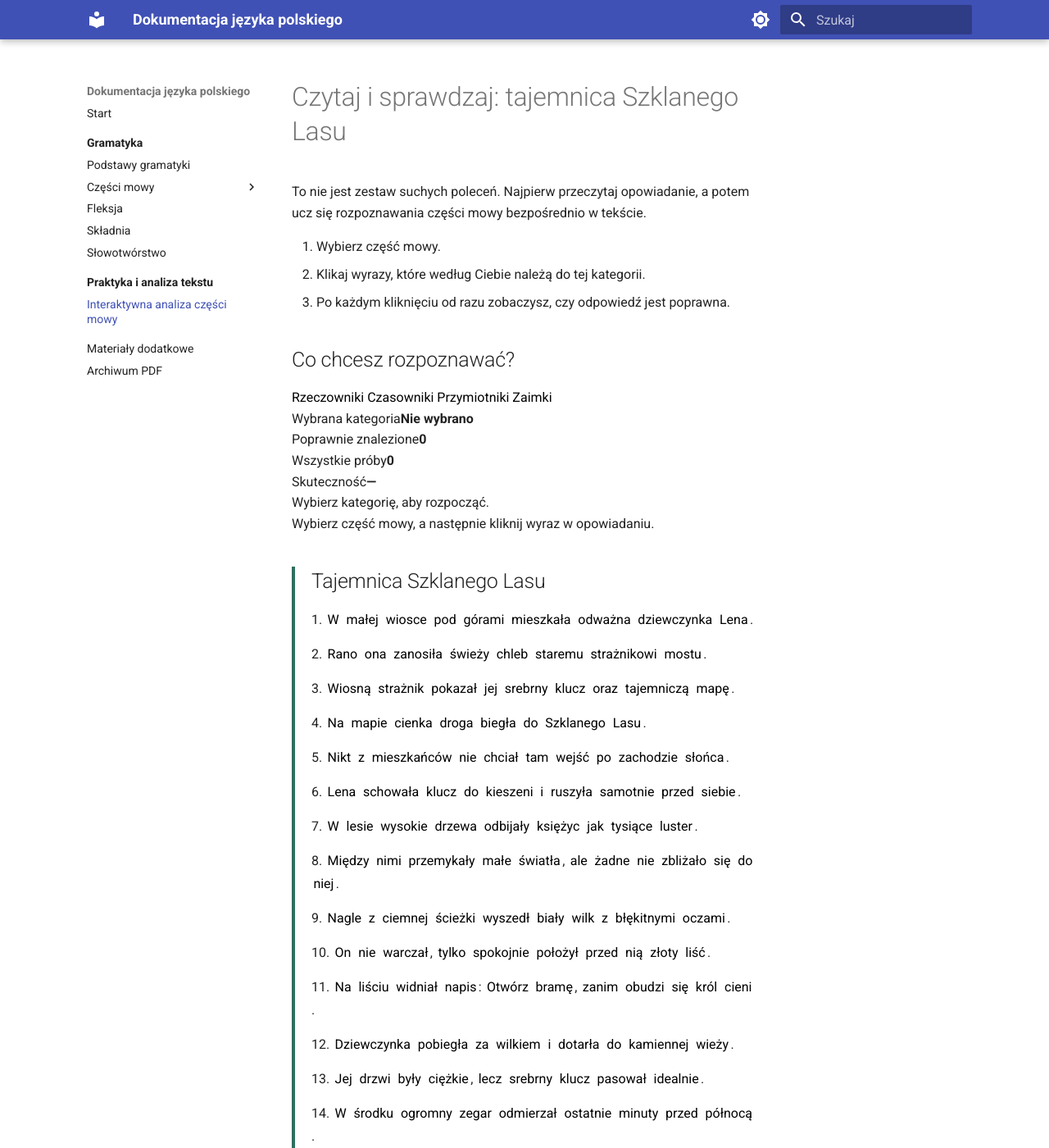
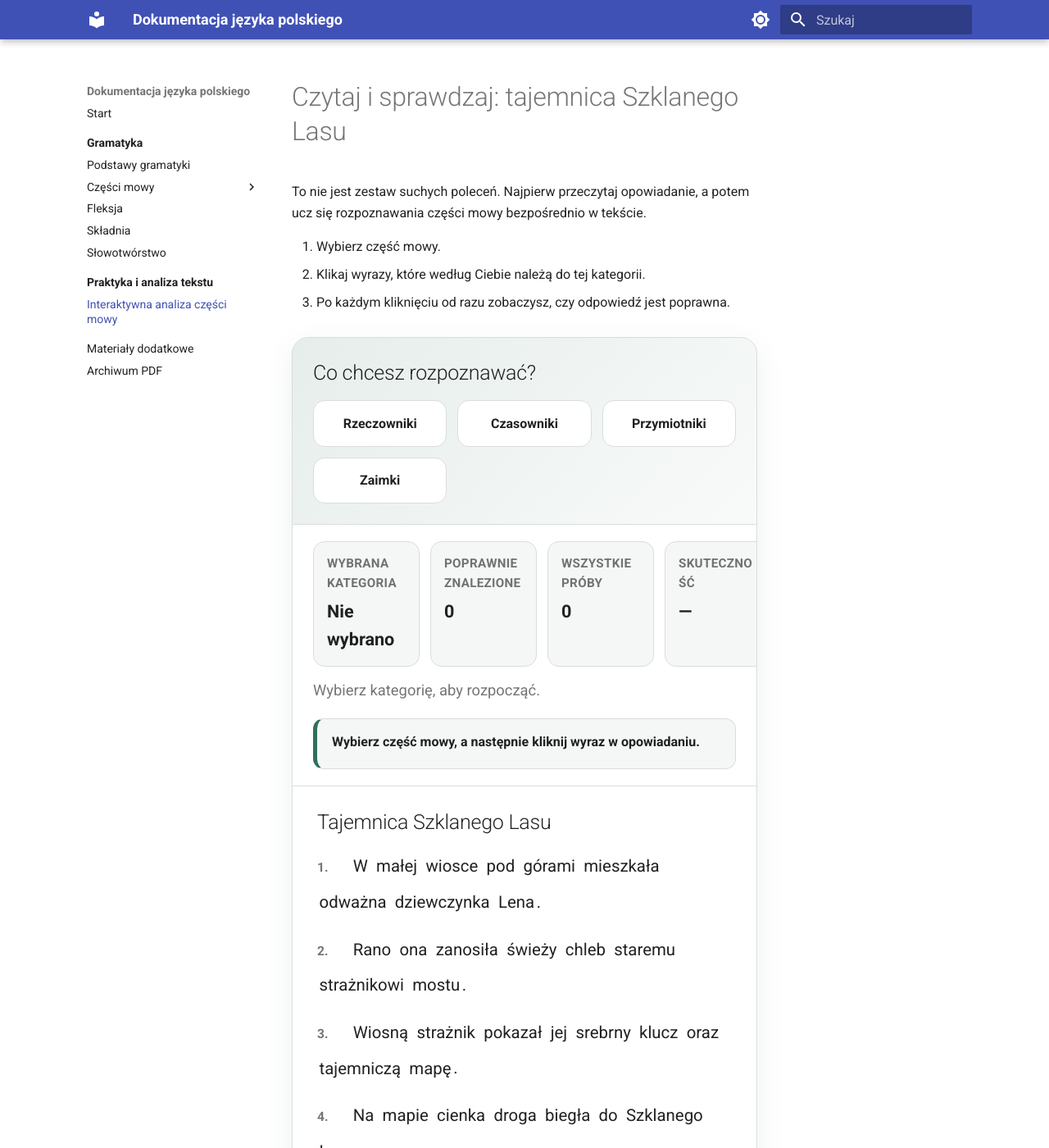
Before and after one commit to dchorazkiewicz/SP_JP, an MkDocs documentation site: the page built from docs/praktyka/interaktywna-analiza-czesci-mowy.md, in a window 1280 px wide and 1400 px high. Shown: the whole window at 82% size. Built offline with MkDocs 1.6.1 and Material for MkDocs 9.7.7, drawn with Linux system fonts in a browser that asks for light colours.

Commit message:
Style interactive grammar reading activity

```diff
--- a/docs/stylesheets/extra.css
+++ b/docs/stylesheets/extra.css
@@ -4,10 +4,41 @@
   --sp-line: #d8dedb;
   --sp-soft: #f5f7f6;
   --sp-text-soft: #5c6964;
-  --sp-noun: #dbeafe;
-  --sp-verb: #dcfce7;
-  --sp-adjective: #fef3c7;
-  --sp-pronoun: #f3e8ff;
+  --sp-noun-bg: #dbeafe;
+  --sp-noun-line: #2563eb;
+  --sp-noun-text: #1e3a8a;
+  --sp-verb-bg: #dcfce7;
+  --sp-verb-line: #16a34a;
+  --sp-verb-text: #166534;
+  --sp-adjective-bg: #fef3c7;
+  --sp-adjective-line: #d97706;
+  --sp-adjective-text: #854d0e;
+  --sp-pronoun-bg: #f3e8ff;
+  --sp-pronoun-line: #9333ea;
+  --sp-pronoun-text: #6b21a8;
+  --sp-error-bg: #fee2e2;
+  --sp-error-line: #dc2626;
+  --sp-error-text: #991b1b;
+  --sp-success-bg: #ecfdf5;
+  --sp-warning-bg: #fff7ed;
+}
+
+[data-md-color-scheme="slate"] {
+  --sp-line: #46515a;
+  --sp-soft: #202a31;
+  --sp-text-soft: #b7c0c6;
+  --sp-noun-bg: #172554;
+  --sp-noun-text: #bfdbfe;
+  --sp-verb-bg: #14532d;
+  --sp-verb-text: #bbf7d0;
+  --sp-adjective-bg: #713f12;
+  --sp-adjective-text: #fde68a;
+  --sp-pronoun-bg: #581c87;
+  --sp-pronoun-text: #e9d5ff;
+  --sp-error-bg: #7f1d1d;
+  --sp-error-text: #fecaca;
+  --sp-success-bg: #064e3b;
+  --sp-warning-bg: #7c2d12;
 }
 
 .md-grid {
@@ -93,83 +124,274 @@
   display: block;
 }
 
-.grammar-toolbar {
-  display: flex;
-  flex-wrap: wrap;
-  gap: 0.6rem;
-  margin: 1rem 0;
+.grammar-lab {
+  background: var(--md-default-bg-color);
+  border: 1px solid var(--sp-line);
+  border-radius: 1rem;
+  box-shadow: 0 12px 36px rgba(31, 79, 67, 0.08);
+  margin: 1.5rem 0;
+  overflow: hidden;
 }
 
-.grammar-toolbar button {
-  background: var(--md-default-bg-color);
+.grammar-picker {
+  background: linear-gradient(135deg, rgba(47, 111, 94, 0.12), rgba(47, 111, 94, 0.03));
+  border-bottom: 1px solid var(--sp-line);
+  padding: 1.25rem;
+}
+
+.grammar-picker h2,
+.grammar-story h2 {
+  margin-top: 0;
+}
+
+.grammar-category-buttons {
+  display: grid;
+  gap: 0.65rem;
+  grid-template-columns: repeat(auto-fit, minmax(150px, 1fr));
+}
+
+.grammar-category-button,
+.grammar-secondary-button {
   border: 1px solid var(--sp-line);
-  border-radius: 999px;
-  color: var(--md-typeset-color);
+  border-radius: 0.7rem;
   cursor: pointer;
   font: inherit;
-  font-weight: 600;
-  padding: 0.55rem 0.9rem;
+  font-weight: 700;
+  padding: 0.72rem 0.9rem;
+  transition: box-shadow 0.15s ease, transform 0.15s ease, border-color 0.15s ease;
 }
 
-.grammar-toolbar button:hover,
-.grammar-toolbar button.is-active {
-  border-color: var(--sp-accent);
-  box-shadow: 0 2px 10px rgba(31, 79, 67, 0.12);
+.grammar-category-button {
+  background: var(--md-default-bg-color);
+  color: var(--md-typeset-color);
 }
 
-.grammar-toolbar .grammar-reset {
-  border-style: dashed;
+.grammar-category-button:hover,
+.grammar-category-button:focus-visible,
+.grammar-secondary-button:hover,
+.grammar-secondary-button:focus-visible {
+  box-shadow: 0 5px 16px rgba(31, 79, 67, 0.14);
+  transform: translateY(-1px);
 }
 
-.grammar-legend {
-  display: flex;
-  flex-wrap: wrap;
-  gap: 0.5rem;
-  margin-bottom: 1rem;
+.grammar-category-button.category-noun.is-active {
+  background: var(--sp-noun-bg);
+  border-color: var(--sp-noun-line);
+  color: var(--sp-noun-text);
 }
 
-.grammar-legend span {
-  border-radius: 0.35rem;
-  padding: 0.2rem 0.5rem;
+.grammar-category-button.category-verb.is-active {
+  background: var(--sp-verb-bg);
+  border-color: var(--sp-verb-line);
+  color: var(--sp-verb-text);
 }
 
-.legend-noun { background: var(--sp-noun); color: #1e3a8a; }
-.legend-verb { background: var(--sp-verb); color: #166534; }
-.legend-adjective { background: var(--sp-adjective); color: #854d0e; }
-.legend-pronoun { background: var(--sp-pronoun); color: #6b21a8; }
+.grammar-category-button.category-adjective.is-active {
+  background: var(--sp-adjective-bg);
+  border-color: var(--sp-adjective-line);
+  color: var(--sp-adjective-text);
+}
+
+.grammar-category-button.category-pronoun.is-active {
+  background: var(--sp-pronoun-bg);
+  border-color: var(--sp-pronoun-line);
+  color: var(--sp-pronoun-text);
+}
+
+.grammar-dashboard {
+  display: grid;
+  gap: 0.65rem;
+  grid-template-columns: repeat(4, minmax(130px, 1fr));
+  padding: 1rem 1.25rem 0;
+}
+
+.grammar-metric {
+  background: var(--sp-soft);
+  border: 1px solid var(--sp-line);
+  border-radius: 0.7rem;
+  display: flex;
+  flex-direction: column;
+  gap: 0.25rem;
+  min-height: 4.5rem;
+  padding: 0.7rem 0.8rem;
+}
+
+.grammar-metric span {
+  color: var(--md-default-fg-color--light);
+  font-size: 0.76rem;
+  font-weight: 700;
+  letter-spacing: 0.02em;
+  text-transform: uppercase;
+}
+
+.grammar-metric strong {
+  font-size: 1.08rem;
+}
+
+.grammar-progress {
+  color: var(--md-default-fg-color--light);
+  font-size: 0.92rem;
+  padding: 0.7rem 1.25rem 0;
+}
+
+.grammar-feedback {
+  border: 1px solid var(--sp-line);
+  border-left-width: 5px;
+  border-radius: 0.65rem;
+  font-weight: 650;
+  margin: 1rem 1.25rem;
+  min-height: 3.1rem;
+  padding: 0.75rem 0.9rem;
+}
+
+.grammar-feedback.is-neutral {
+  background: var(--sp-soft);
+  border-left-color: var(--sp-accent);
+}
+
+.grammar-feedback.is-correct {
+  background: var(--sp-success-bg);
+  border-left-color: var(--sp-verb-line);
+}
+
+.grammar-feedback.is-incorrect {
+  background: var(--sp-error-bg);
+  border-left-color: var(--sp-error-line);
+  color: var(--sp-error-text);
+}
+
+.grammar-feedback.is-warning {
+  background: var(--sp-warning-bg);
+  border-left-color: var(--sp-adjective-line);
+}
 
 .grammar-story {
-  border-left: 4px solid var(--sp-accent);
-  padding-left: 1rem;
+  border-top: 1px solid var(--sp-line);
+  padding: 1.3rem 1.5rem;
 }
 
 .grammar-story p {
-  line-height: 1.75;
+  font-size: 1.02rem;
+  line-height: 2.05;
   margin: 0.7rem 0;
 }
 
-.grammar-story [data-pos] {
-  border-radius: 0.25rem;
-  padding: 0.02rem 0.12rem;
-  transition: background-color 0.15s ease, box-shadow 0.15s ease;
+.story-number {
+  color: var(--md-default-fg-color--light);
+  display: inline-block;
+  font-size: 0.78rem;
+  font-weight: 700;
+  min-width: 1.8rem;
 }
 
-.grammar-story.show-noun [data-pos="noun"] {
-  background: var(--sp-noun);
-  box-shadow: inset 0 -2px 0 #2563eb;
+.grammar-word {
+  appearance: none;
+  background: transparent;
+  border: 0;
+  border-bottom: 1px dotted transparent;
+  border-radius: 0.28rem;
+  color: inherit;
+  cursor: pointer;
+  display: inline;
+  font: inherit;
+  line-height: inherit;
+  margin: 0;
+  padding: 0.02rem 0.13rem;
+  transition: background-color 0.12s ease, box-shadow 0.12s ease, color 0.12s ease;
 }
 
-.grammar-story.show-verb [data-pos="verb"] {
-  background: var(--sp-verb);
-  box-shadow: inset 0 -2px 0 #16a34a;
+.grammar-word:hover {
+  background: var(--sp-soft);
+  border-bottom-color: var(--sp-accent);
 }
 
-.grammar-story.show-adjective [data-pos="adjective"] {
-  background: var(--sp-adjective);
-  box-shadow: inset 0 -2px 0 #d97706;
+.grammar-word:focus-visible {
+  outline: 3px solid rgba(47, 111, 94, 0.35);
+  outline-offset: 2px;
 }
 
-.grammar-story.show-pronoun [data-pos="pronoun"] {
-  background: var(--sp-pronoun);
-  box-shadow: inset 0 -2px 0 #9333ea;
+.grammar-word.is-correct[data-pos="noun"],
+.grammar-lab.show-all-answers .grammar-word[data-pos="noun"] {
+  background: var(--sp-noun-bg);
+  box-shadow: inset 0 -3px 0 var(--sp-noun-line);
+  color: var(--sp-noun-text);
 }
+
+.grammar-word.is-correct[data-pos="verb"],
+.grammar-lab.show-all-answers .grammar-word[data-pos="verb"] {
+  background: var(--sp-verb-bg);
+  box-shadow: inset 0 -3px 0 var(--sp-verb-line);
+  color: var(--sp-verb-text);
+}
+
+.grammar-word.is-correct[data-pos="adjective"],
+.grammar-lab.show-all-answers .grammar-word[data-pos="adjective"] {
+  background: var(--sp-adjective-bg);
+  box-shadow: inset 0 -3px 0 var(--sp-adjective-line);
+  color: var(--sp-adjective-text);
+}
+
+.grammar-word.is-correct[data-pos="pronoun"],
+.grammar-lab.show-all-answers .grammar-word[data-pos="pronoun"] {
+  background: var(--sp-pronoun-bg);
+  box-shadow: inset 0 -3px 0 var(--sp-pronoun-line);
+  color: var(--sp-pronoun-text);
+}
+
+.grammar-word.is-wrong {
+  animation: grammar-shake 0.24s linear;
+  background: var(--sp-error-bg);
+  box-shadow: inset 0 -3px 0 var(--sp-error-line);
+  color: var(--sp-error-text);
+}
+
+.grammar-actions {
+  border-top: 1px solid var(--sp-line);
+  display: flex;
+  flex-wrap: wrap;
+  gap: 0.7rem;
+  padding: 1rem 1.25rem;
+}
+
+.grammar-secondary-button {
+  background: var(--md-default-bg-color);
+  color: var(--md-typeset-color);
+}
+
+.grammar-note {
+  color: var(--md-default-fg-color--light);
+  font-size: 0.86rem;
+  margin: 0;
+  padding: 0 1.25rem 1.25rem;
+}
+
+@keyframes grammar-shake {
+  0%, 100% { transform: translateX(0); }
+  25% { transform: translateX(-3px); }
+  75% { transform: translateX(3px); }
+}
+
+@media (max-width: 760px) {
+  .grammar-dashboard {
+    grid-template-columns: repeat(2, minmax(120px, 1fr));
+  }
+
+  .grammar-story {
+    padding: 1rem;
+  }
+
+  .grammar-story p {
+    font-size: 0.98rem;
+    line-height: 2;
+  }
+}
+
+@media (max-width: 480px) {
+  .grammar-dashboard {
+    grid-template-columns: 1fr;
+  }
+
+  .grammar-category-buttons {
+    grid-template-columns: 1fr 1fr;
+  }
+}
```
